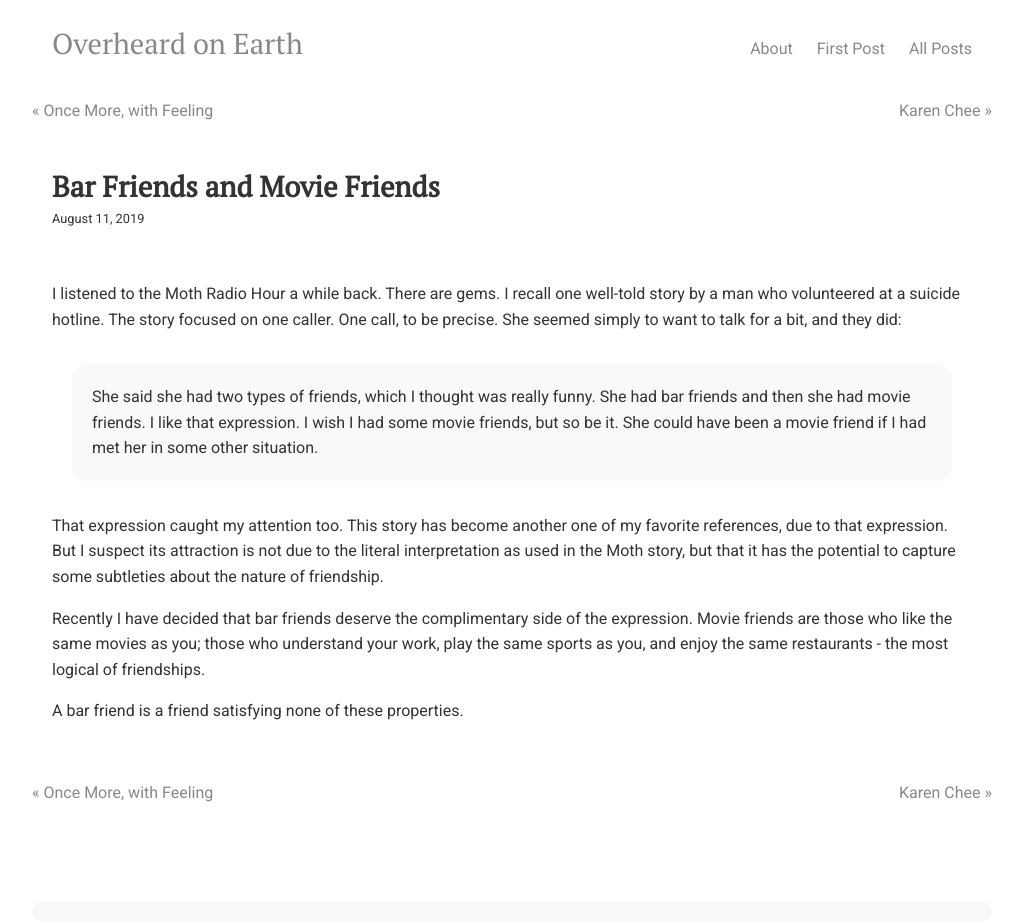
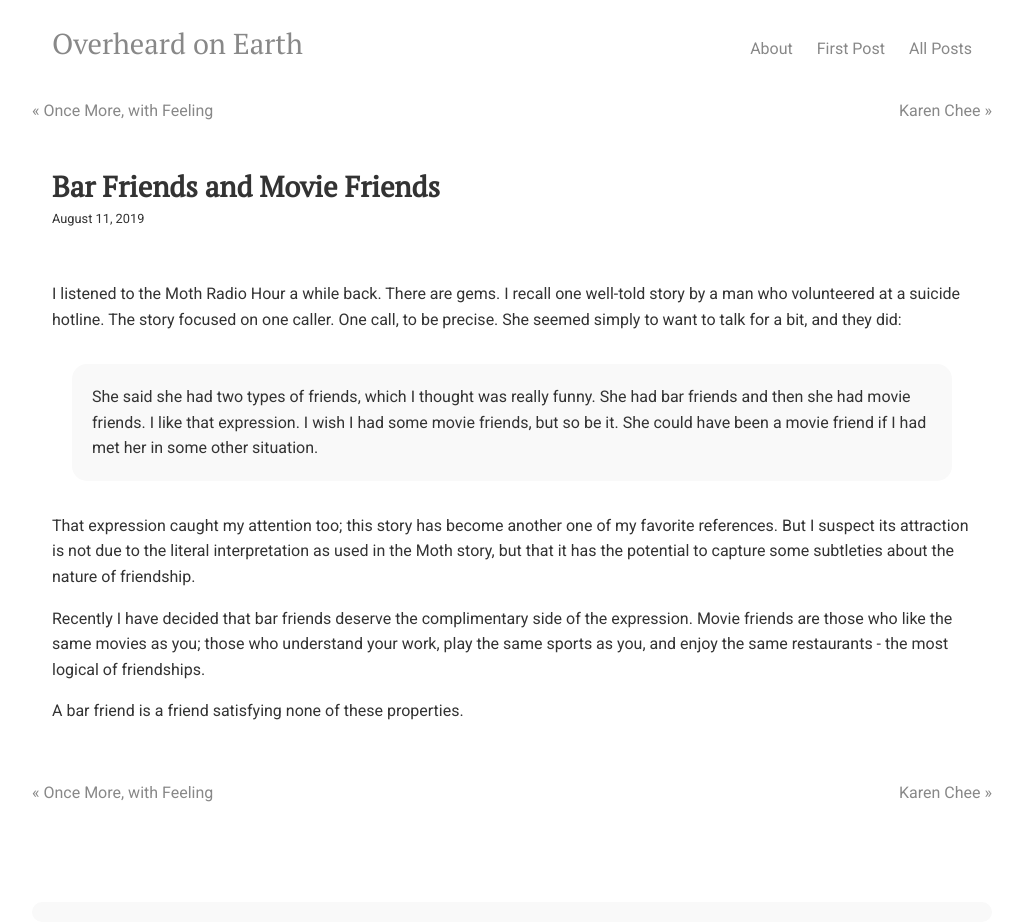
Before and after one commit to overheardonearth/overheardonearth.github.io, a Jekyll site: the page built from _posts/2019-08-11-bar-friends-and-movie-friends.html, in a window 1280 px wide. Shown: the whole page, without its empty margins (128-1151 px from the left). Built offline with Jekyll 4.4.1, drawn with Linux system fonts in a browser that asks for light colours; comment, search, counter and statistics services are not loaded.

Commit message:
Update 2019-08-11-bar-friends-and-movie-friends.html

```diff
--- a/_posts/2019-08-11-bar-friends-and-movie-friends.html
+++ b/_posts/2019-08-11-bar-friends-and-movie-friends.html
@@ -10,7 +10,7 @@ The story focused on one caller. One call, to be precise. She seemed simply to w
 
 <div class="media">She said she had two types of friends, which I thought was really funny. She had bar friends and then she had movie friends. I like that expression. I wish I had some movie friends, but so be it. She could have been a movie friend if I had met her in some other situation.</div>
 
-That expression caught my attention too. This story has become another one of my favorite references, due to that expression. But I suspect its attraction is not due to the literal interpretation as used in the Moth story, but that it has the potential to capture some subtleties about the nature of friendship.
+That expression caught my attention too; this story has become another one of my favorite references. But I suspect its attraction is not due to the literal interpretation as used in the Moth story, but that it has the potential to capture some subtleties about the nature of friendship.
 
 <p>
 Recently I have decided that bar friends deserve the complimentary side of the expression. Movie friends are those who like the same movies as you; those who understand your work, play the same sports as you, and enjoy the same restaurants - the most logical of friendships.
```
